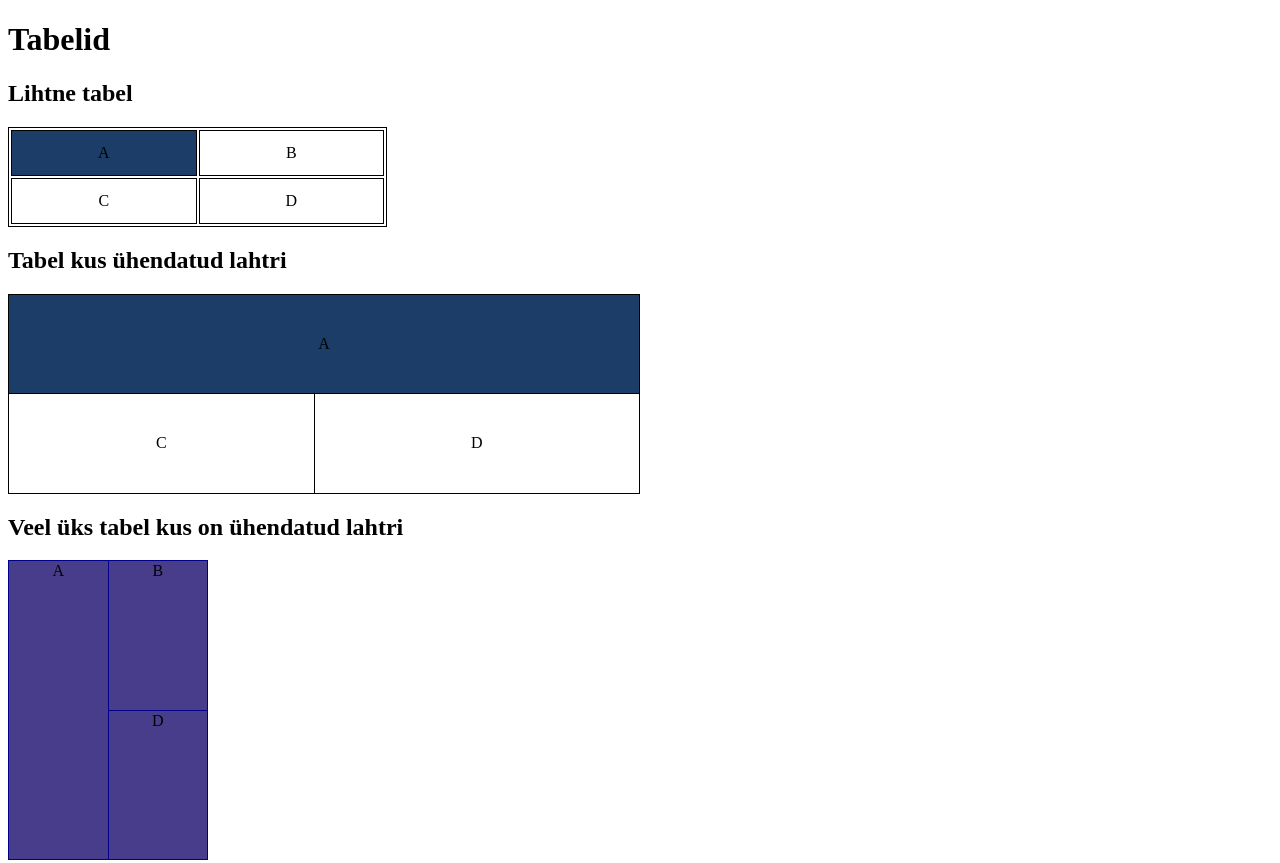
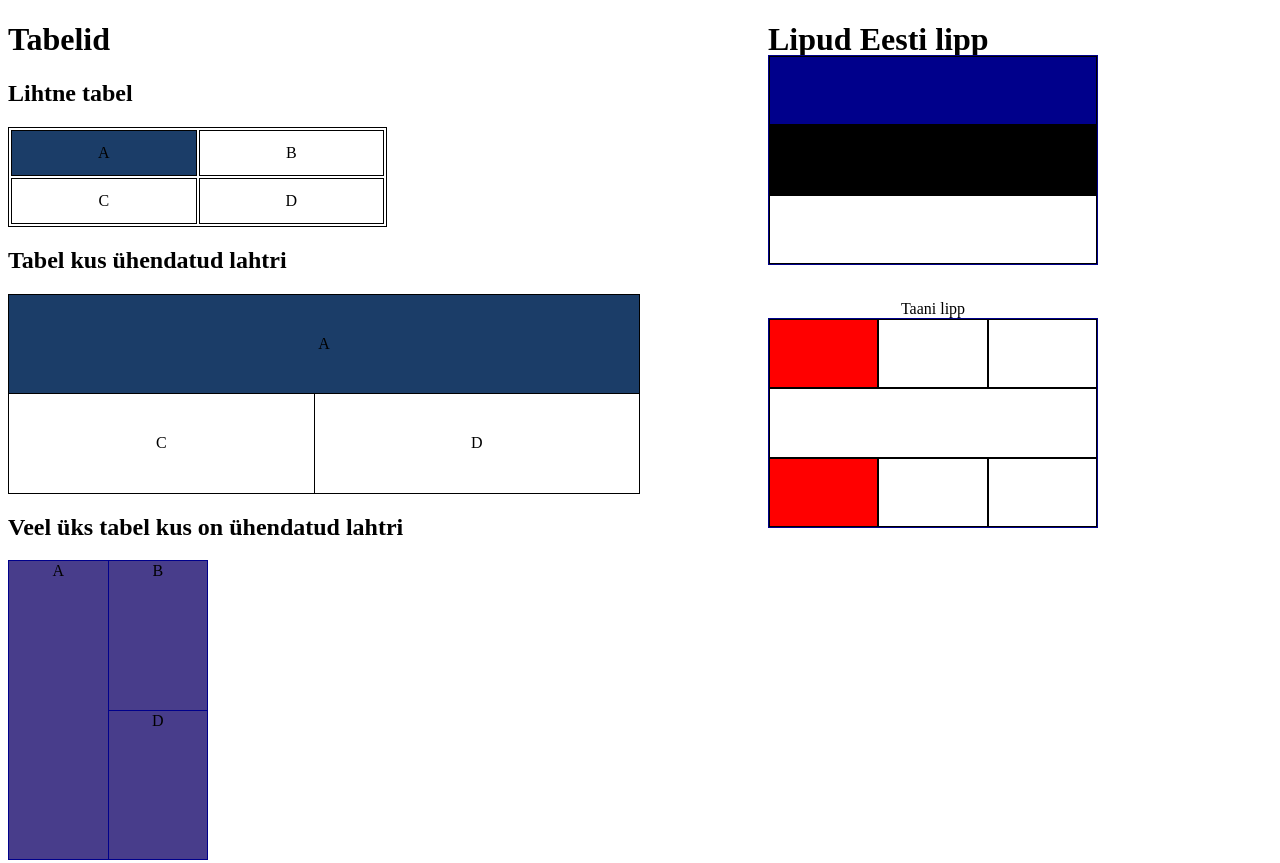
Before and after one commit to kkostyy/VeebirakendusedIKTpv25_1, a plain HTML site: page tood/tabelid.html in a window 1280 px wide. Shown: the top 863 px of the page. Drawn offline with Linux system fonts and the light colour scheme.

Commit message:
Eesti lipp on valmis koos paigaldusega

```diff
--- a/tood/lipuStyle.css
+++ b/tood/lipuStyle.css
@@ -1,8 +1,16 @@
+#lipud{
+    position: absolute;
+    top: 0;
+    left: 60%;
+}
 table#eesti{
     width: 330px;
     height:210px;
     border: 1px solid darkblue;
     border-spacing:0;
+    position: absolute;
+    top: 55px;
+    left: 60%;
 }
 /*pseudoelementide kasutamine*/
 #eesti tr:nth-child(1){
@@ -14,3 +22,18 @@ table#eesti{
 #eesti tr:nth-child(3){
     background-color: white;
 }
+table#taani{
+    width: 330px;
+    height:210px;
+    border: 1px solid darkblue;
+    border-spacing:0;
+    position: absolute;
+    top: 300px;
+    left: 60%;
+}
+
+#taani tr:nth-child(1) td:nth-child(1),
+#taani tr:nth-child(3) td:nth-child(1){
+    background-color: red;
+    width: ;
+}
--- a/tood/tabelid.html
+++ b/tood/tabelid.html
@@ -123,29 +123,42 @@ Hindeline tabel
   </tr>
 </table>
 
-<h1>
-Lipud
+<h1 id="lipud">
+  <caption>Lipud</caption>
+  <caption>Eesti lipp</caption>
 </h1>
 <h2>
   Eesti
 </h2>
 <table id="eesti">
   <tr>
-      <td>
-
-      </td>
+      <td></td>
   </tr>
   <tr>
-    <td>
-
-    </td>
+    <td></td>
   </tr>
   <tr>
-    <td>
-
-    </td>
+    <td></td>
   </tr>
 </table>
+<table id="taani">
+  <caption>Taani lipp</caption>
+  <tr>
+    <td></td>
+    <td></td>
+    <td></td>
+  </tr>
+  <tr>
+    <td colspan="3"></td>
+  </tr>
+  <tr>
+    <td></td>
+    <td></td>
+    <td></td>
+  </tr>
+
+</table>
+
 
 </body>
 </html>
```
